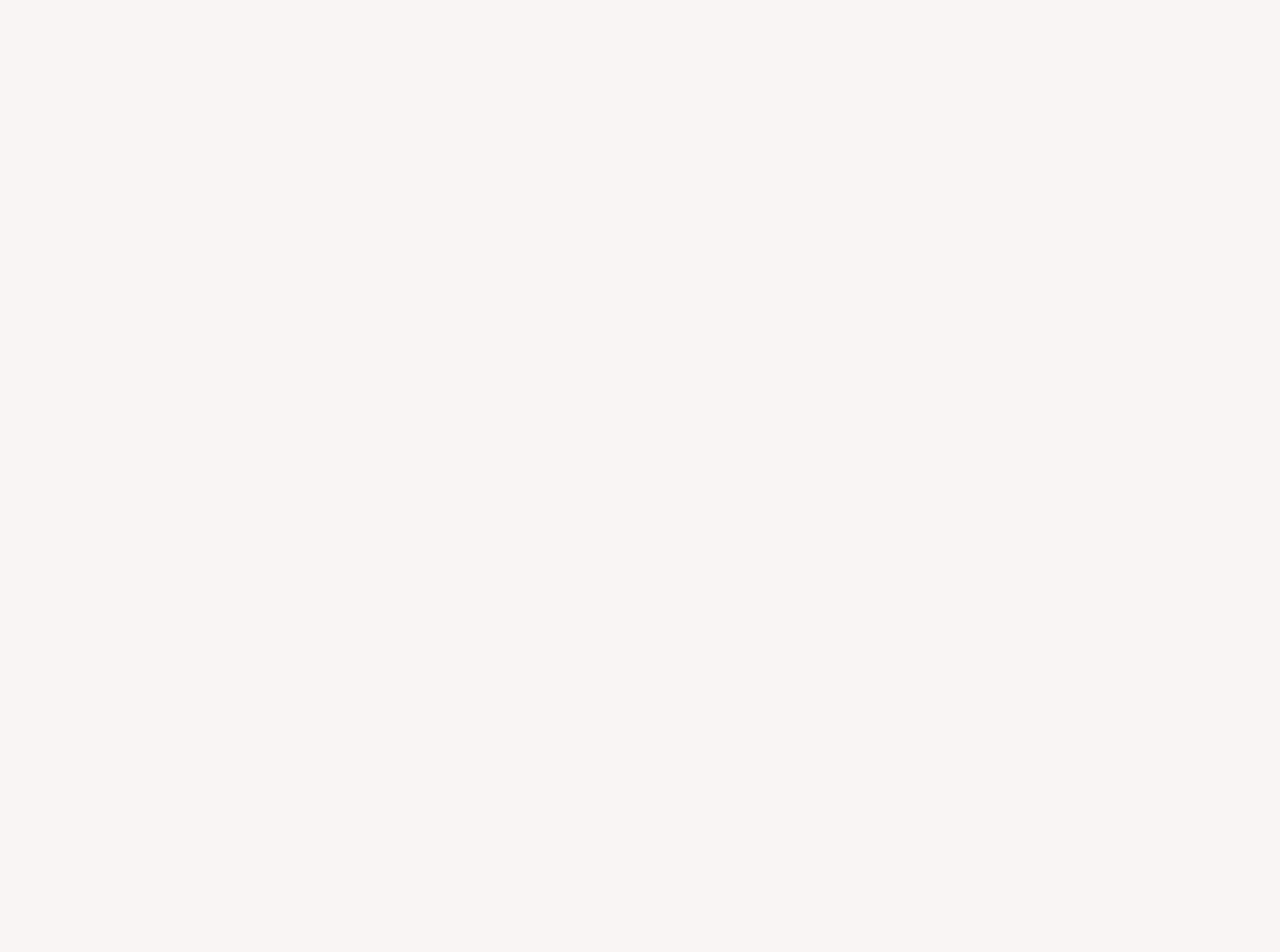
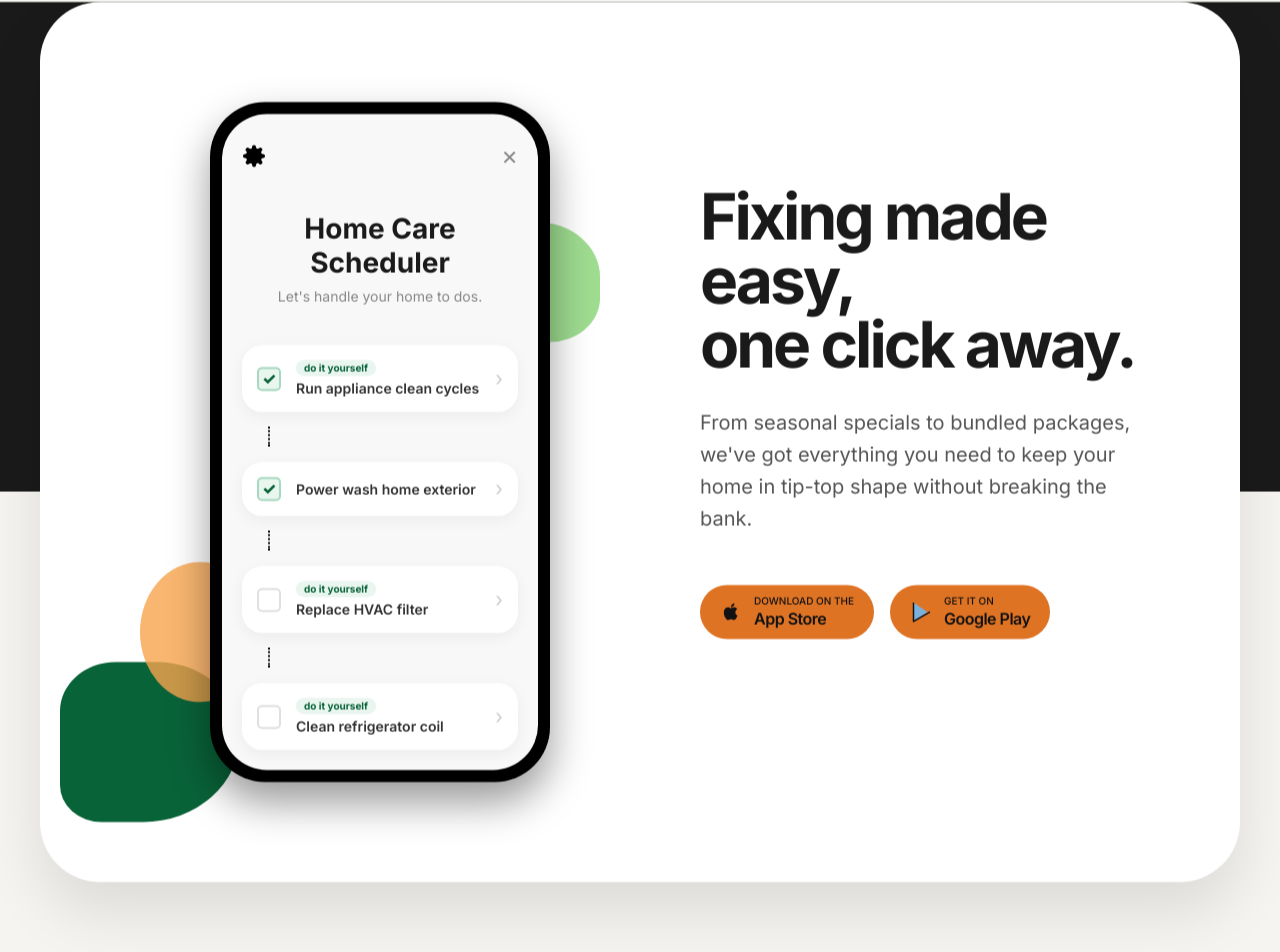
Before and after one commit to viratco/fixihelp, a React (Vite) app: page / in a window 1280 px wide. Shown: the part 3299-4251 px from the top of the page. Before the commit the page ends 3201 px from the top, so only its background shows below. Built offline with nearby package versions, Linux system fonts and the light colour scheme.

Commit message:
Implement Home Care Scheduler section exactly like reference design

```diff
--- a/src/App.jsx
+++ b/src/App.jsx
@@ -315,6 +315,101 @@ function App() {
             </div>
           </div>
         </section>
+
+        <section className="scheduler-section scroll-reveal fade-up">
+          <div className="scheduler-bg-split">
+            <div className="scheduler-card">
+              <div className="scheduler-left">
+                <div className="blobs-container">
+                  <div className="blob-item blob-green"></div>
+                  <div className="blob-item blob-orange"></div>
+                  <div className="blob-item blob-light-green"></div>
+                  <div className="blob-item blob-dark-green"></div>
+                  <div className="blob-item blob-yellow"></div>
+                </div>
+
+                <div className="scheduler-phone">
+                  <div className="scheduler-phone-inner">
+                     <div className="phone-header-row">
+                        <span className="phone-icon-left">
+                          <SettingsIcon />
+                        </span>
+                        <span className="phone-close-right">✕</span>
+                     </div>
+                     <div className="scheduler-app-header">
+                       <h3>Home Care Scheduler</h3>
+                       <p>Let's handle your home to dos.</p>
+                     </div>
+
+                     <div className="scheduler-list">
+                       <div className="scheduler-item done">
+                         <div className="item-check">✓</div>
+                         <div className="item-content">
+                           <span className="item-badge">do it yourself</span>
+                           <span className="item-title">Run appliance clean cycles</span>
+                         </div>
+                         <span className="item-arrow">›</span>
+                       </div>
+
+                       <div className="scheduler-divider"></div>
+
+                       <div className="scheduler-item done">
+                         <div className="item-check">✓</div>
+                         <div className="item-content">
+                           <span className="item-title">Power wash home exterior</span>
+                         </div>
+                         <span className="item-arrow">›</span>
+                       </div>
+
+                       <div className="scheduler-divider"></div>
+
+                       <div className="scheduler-item">
+                         <div className="item-check empty"></div>
+                         <div className="item-content">
+                           <span className="item-badge">do it yourself</span>
+                           <span className="item-title">Replace HVAC filter</span>
+                         </div>
+                         <span className="item-arrow">›</span>
+                       </div>
+
+                       <div className="scheduler-divider"></div>
+
+                       <div className="scheduler-item">
+                         <div className="item-check empty"></div>
+                         <div className="item-content">
+                           <span className="item-badge">do it yourself</span>
+                           <span className="item-title">Clean refrigerator coil</span>
+                         </div>
+                         <span className="item-arrow">›</span>
+                       </div>
+                     </div>
+                  </div>
+                </div>
+              </div>
+
+              <div className="scheduler-right">
+                <h2>Fixing made easy,<br/>one click away.</h2>
+                <p>From seasonal specials to bundled packages, we've got everything you need to keep your home in tip-top shape without breaking the bank.</p>
+                <div className="store-buttons scheduler-btns">
+                  <button className="store-btn orange-btn">
+                    <AppleIcon />
+                    <div className="store-btn-text">
+                      <span className="store-btn-sub">Download on the</span>
+                      <span className="store-btn-main">App Store</span>
+                    </div>
+                  </button>
+                  <button className="store-btn orange-btn">
+                    <PlayIcon />
+                    <div className="store-btn-text">
+                      <span className="store-btn-sub">GET IT ON</span>
+                      <span className="store-btn-main">Google Play</span>
+                    </div>
+                  </button>
+                </div>
+              </div>
+            </div>
+          </div>
+        </section>
       </main>
     </div>
   );
--- a/src/index.css
+++ b/src/index.css
@@ -813,3 +813,218 @@ button {
 .hero.visible { transition-delay: 0.2s; }
 .info-intro.scroll-reveal { transition-duration: 1s; }
 .care-intro.scroll-reveal { transition-duration: 1s; }
+
+/* Scheduler Section (Reference Image Style) */
+.scheduler-section {
+  padding: 100px 0 0;
+  position: relative;
+}
+
+.scheduler-bg-split {
+  background: linear-gradient(to bottom, #1a1a1a 50%, #f5f4f0 50%);
+  padding: 0 40px 100px;
+}
+
+.scheduler-card {
+  background: white;
+  border-radius: 60px;
+  max-width: 1400px;
+  margin: 0 auto;
+  display: grid;
+  grid-template-columns: 1fr 1fr;
+  padding: 100px 80px;
+  position: relative;
+  overflow: hidden;
+  box-shadow: 0 30px 60px rgba(0,0,0,0.1);
+}
+
+.scheduler-left {
+  position: relative;
+  display: flex;
+  justify-content: center;
+  align-items: center;
+}
+
+/* Decorative Blobs */
+.blobs-container {
+  position: absolute;
+  width: 100%;
+  height: 100%;
+  top: 0;
+  left: 0;
+  pointer-events: none;
+}
+
+.blob-item {
+  position: absolute;
+  border-radius: 50%;
+  filter: blur(0px);
+}
+
+.blob-green { width: 180px; height: 160px; background: #096339; bottom: -40px; left: -60px; border-radius: 40% 60% 70% 30%; }
+.blob-orange { width: 220px; height: 180px; background: #df7324; bottom: 20px; left: 180px; border-radius: 60% 40% 30% 70%; }
+.blob-light-green { width: 140px; height: 120px; background: #9edc90; top: 120px; left: 340px; border-radius: 50% 50% 40% 60%; }
+.blob-dark-green { width: 60px; height: 60px; background: #004d2e; top: 220px; left: 160px; }
+.blob-yellow { width: 120px; height: 140px; background: #f8a44d; bottom: 80px; left: 20px; opacity: 0.8; }
+
+/* Phone Mockup */
+.scheduler-phone {
+  background: #000;
+  width: 340px;
+  height: 680px;
+  border-radius: 55px;
+  padding: 12px;
+  position: relative;
+  box-shadow: 0 20px 40px rgba(0,0,0,0.4);
+  z-index: 5;
+}
+
+.scheduler-phone-inner {
+  background: #f8f8f8;
+  width: 100%;
+  height: 100%;
+  border-radius: 45px;
+  overflow: hidden;
+  position: relative;
+  display: flex;
+  flex-direction: column;
+  padding: 30px 20px;
+}
+
+.phone-header-row {
+  display: flex;
+  justify-content: space-between;
+  align-items: center;
+  margin-bottom: 40px;
+}
+
+.phone-icon-left svg { width: 24px; height: 24px; color: #555; }
+.phone-close-right { font-size: 20px; color: #888; cursor: pointer; }
+
+.scheduler-app-header {
+  text-align: center;
+  margin-bottom: 40px;
+}
+
+.scheduler-app-header h3 { font-size: 28px; font-weight: 700; color: #1a1a1a; margin-bottom: 8px; }
+.scheduler-app-header p { font-size: 14px; color: #888; }
+
+.scheduler-list {
+  display: flex;
+  flex-direction: column;
+  gap: 15px;
+}
+
+.scheduler-item {
+  background: white;
+  border-radius: 20px;
+  padding: 15px;
+  display: flex;
+  align-items: center;
+  gap: 15px;
+  box-shadow: 0 4px 15px rgba(0,0,0,0.05);
+}
+
+.item-check {
+  width: 24px;
+  height: 24px;
+  border-radius: 5px;
+  display: flex;
+  align-items: center;
+  justify-content: center;
+  border: 2px solid #e0e0e0;
+}
+
+.scheduler-item.done .item-check {
+  background: #e9f5ef;
+  border-color: #a7d9c0;
+  color: #096339;
+  font-weight: 800;
+}
+
+.item-content {
+  flex: 1;
+  display: flex;
+  flex-direction: column;
+  gap: 4px;
+}
+
+.item-badge {
+  font-size: 10px;
+  color: #096339;
+  font-weight: 700;
+  background: #e9f5ef;
+  display: inline-block;
+  padding: 2px 8px;
+  border-radius: 10px;
+  width: fit-content;
+}
+
+.item-title {
+  font-size: 14px;
+  font-weight: 600;
+  color: #333;
+}
+
+.item-arrow { color: #ccc; font-size: 20px; }
+
+.scheduler-divider {
+  width: 2px;
+  height: 20px;
+  background: #eee;
+  margin-left: 26px;
+  border-style: dotted;
+  border-width: 0 0 0 2px;
+}
+
+/* Scheduler Right side */
+.scheduler-right {
+  display: flex;
+  flex-direction: column;
+  justify-content: center;
+  padding-left: 60px;
+}
+
+.scheduler-right h2 {
+  font-size: 64px;
+  line-height: 1;
+  font-weight: 800;
+  color: #1a1a1a;
+  margin-bottom: 30px;
+  letter-spacing: -3px;
+}
+
+.scheduler-right p {
+  font-size: 20px;
+  line-height: 1.6;
+  color: #555;
+  margin-bottom: 50px;
+  max-width: 480px;
+}
+
+.orange-btn {
+  background-color: #df7324 !important;
+  border-color: #df7324 !important;
+}
+
+.scheduler-btns {
+  justify-content: flex-start;
+}
+
+/* Responsive Scheduler */
+@media (max-width: 1024px) {
+  .scheduler-card {
+    grid-template-columns: 1fr;
+    padding: 60px 30px;
+  }
+
+  .scheduler-right {
+    padding-left: 0;
+    text-align: center;
+    align-items: center;
+    margin-top: 60px;
+  }
+
+  .scheduler-right h2 { font-size: 42px; }
+  .scheduler-btns { justify-content: center; }
+}
```
